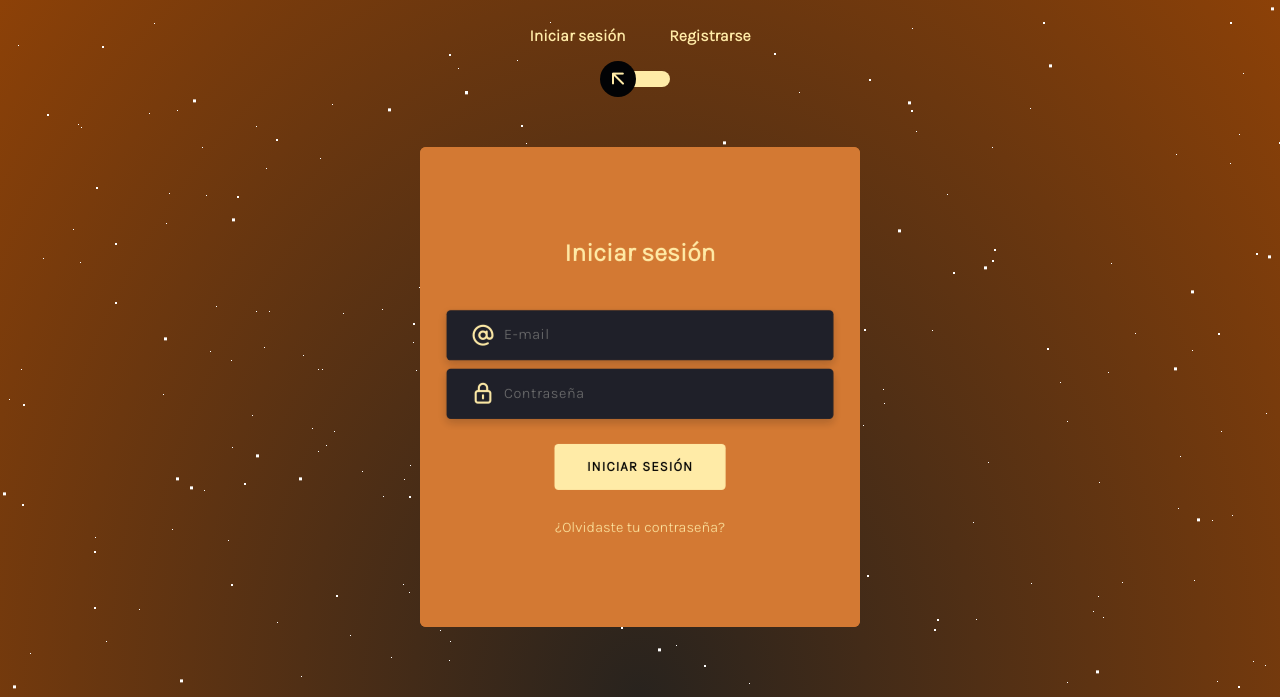
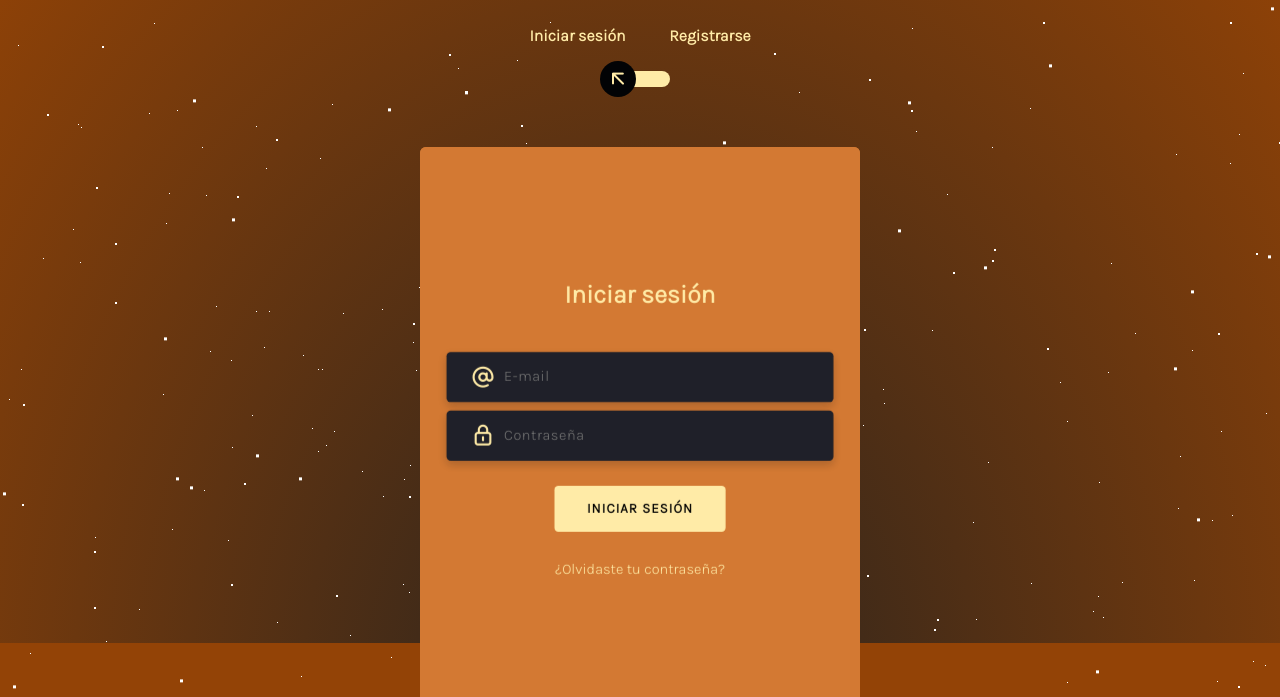
Before and after one commit to santizelada/sistemaEstetica, a plain HTML site: page html/myAccount.html in a window 1280 px wide. Shown: the part 100-797 px from the top of the page. Drawn offline with nearby package versions, Linux system fonts and the light colour scheme.

Commit message:
corrección del Login/Register QUE DANI ROMPIÓ Y SANTI TUVO QUE SOLUCIONAR

```diff
--- a/css/myAccount.css
+++ b/css/myAccount.css
@@ -141,6 +141,10 @@ header {
   .menu{
       display: inherit;
   }
+  body{
+    height: 190vh;
+  }
+
 }
 
 .header .overlay{
@@ -260,16 +264,6 @@ header {
 
 }
 
-@media(max-width:991px){
-  .footer-row{
-      text-align: center;
-
-  }
-  .footer-links{
-      width: 100%;
-      margin-bottom: 30px;
-  }
-}
 
 
 .copyright{
@@ -346,9 +340,9 @@ body{
   /* background: radial-gradient(ellipse at bottom, #bc6a21 0%, #ffd6b6 100%); */
   /* background: radial-gradient(ellipse at bottom, #d5945b 0%, #934306 100%);  */
   background: radial-gradient(ellipse at bottom, #28231e 0%, #934306 100%);
+}
 
 
-}
 
 .videoContainer{
     position: relative;
@@ -423,7 +417,7 @@ left: 20px;
 
 
 .elementContainer{
-  height: 100vh;
+  height: 100%;
 
 }
 
@@ -525,7 +519,7 @@ display: none;
 
 .card-front, .card-back {
   width: 100%;
-  height: 60vh;
+  height: 70vh;
   background-color: #d37933;;
   background-image: url('/img/pattern_japanese-pattern-2_1_2_0-0_0_1__ffffff00_000000.png');
   position: absolute;
@@ -538,6 +532,23 @@ display: none;
 .checkbox:checked ~ .card-3d-wrap .card-3d-wrapper {
   transform: rotateY(180deg);
 }
+
+
+
+
+
+@media(min-width: 1500px){
+  body{
+    height: 140vh;
+  }
+
+footer{
+  margin-top: 20%;
+}
+}
+
+
+
 .center-wrap{
   position: absolute;
   width: 100%;
@@ -613,6 +624,24 @@ display: none;
 }
 
 
+@media(max-width:991px){
+  .footer-row{
+      text-align: center;
+
+  }
+  .footer-links{
+      width: 100%;
+      margin-bottom: 30px;
+  }
+  body{
+    height: 190vh;
+  }
+  footer{
+    margin-top: 0%;
+  }
+
+}
+
 
 
 
--- a/html/myAccount.html
+++ b/html/myAccount.html
@@ -82,7 +82,7 @@
                             <i class="input-icon uil uil-user"></i>
                           </div>
 
-                          <div class="form-group">
+                          <div class="form-group mt-2">
                             <input id="registerLastName" type="text" class="form-style" placeholder="Apellido" required>
                             <i class="input-icon uil uil-user"></i>
                           </div>
```
